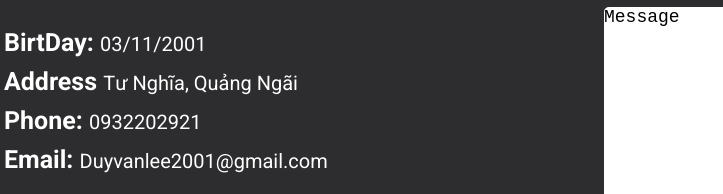
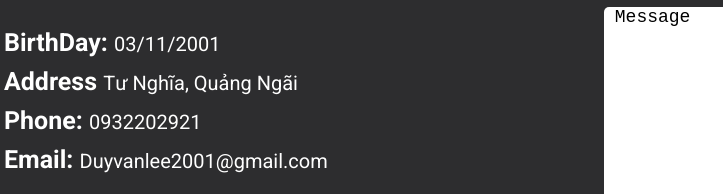
Before and after one commit to doanduyvan/Portfolio, a plain HTML site: page index.html in a window 1280 px wide. Shown: the part 3990-4184 px from the top of the page, 36-759 px from the left. Drawn offline with Linux system fonts and the light colour scheme.

Commit message:
Update index.html

```diff
--- a/index.html
+++ b/index.html
@@ -867,7 +867,7 @@
             <div class="contact_title"><div class="contact_text">Contact</div><div class="contact_title_underline"></div></div>
          <div class="contact_content">
             <div class="contact_wrapper_left">
-                <p class="p1">BirtDay: <span>03/11/2001</span></p>
+                <p class="p1">BirthDay: <span>03/11/2001</span></p>
                 <p class="p2">Address <span>Tư Nghĩa, Quảng Ngãi</span></p>
                 <p class="p3">Phone: <span>0932202921</span></p>
                 <p class="p4">Email: <span>Duyvanlee2001@gmail.com</span></p>
@@ -879,7 +879,7 @@
                         <input type="text" placeholder="Name">
                     </div>
                     <div class="input">
-                        <textarea name="" id="" cols="30" rows="10">Message</textarea>
+                        <textarea name="" id="" cols="30" rows="10"> Message</textarea>
                     </div>
                     <div class="btn"><button type="submit">Send</button></div>
                 </form>
```
